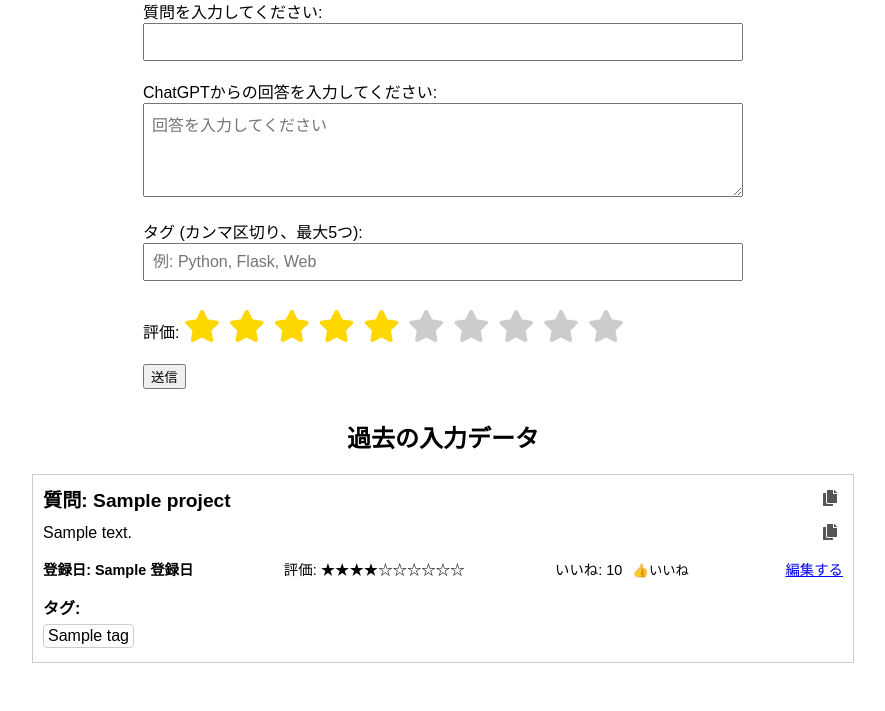
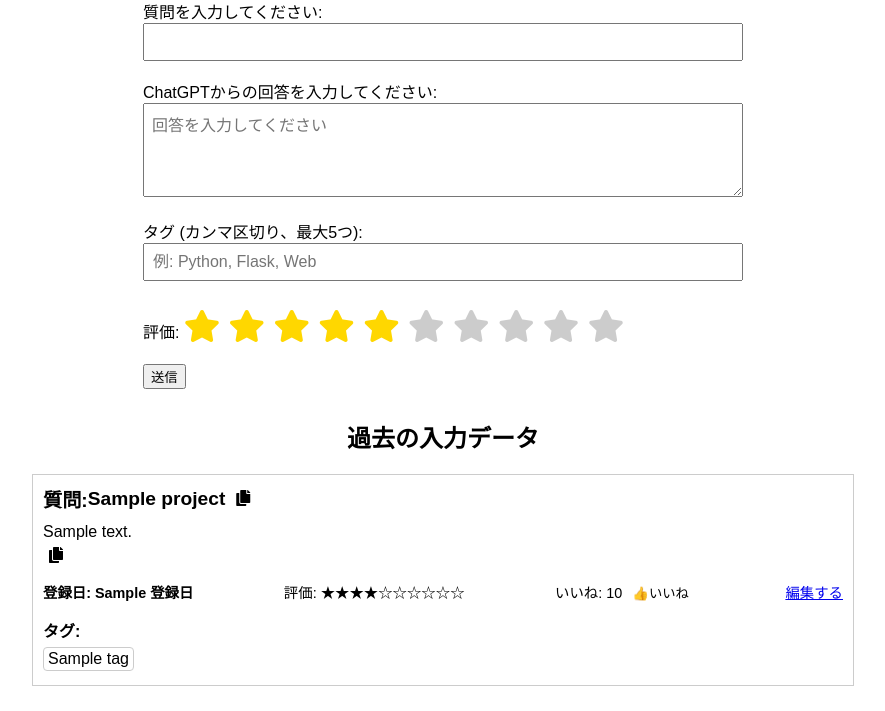
Before and after one commit to NoJobDetective/flask_test4, a Flask app: template templates/index.html in a window 1280 px wide. Shown: the part 134-845 px from the top of the page, without its empty margins (197-1082 px from the left). Before the commit the page ends 797 px from the top, so only its background shows below. Run offline with Flask 3, Linux system fonts and the light colour scheme; the template is opened without the code that fills it: most values are stand-ins (such as "Sample title", 1, 10 or a date in 2020); some libraries are stand-ins or nearby versions.

Commit message:
Update index.html

```diff
--- a/templates/index.html
+++ b/templates/index.html
@@ -76,26 +76,14 @@
       margin-bottom: 10px;
       font-weight: bold;
       display: flex;
-      justify-content: space-between;
       align-items: center;
     }
-    /* 回答表示セクション */
-    .answer-section {
-      display: flex;
-      justify-content: space-between;
-      align-items: center;
-    }
-    /* コピー用ボタンのスタイル */
-    .copy-btn {
+    .question-section .copy-btn {
       background: none;
       border: none;
       cursor: pointer;
+      margin-left: 5px;
       font-size: 1rem;
-      margin-left: 5px;
-      color: #555;
-    }
-    .copy-btn:hover {
-      color: #000;
     }
     /* 中央セクション：回答 */
     .middle-section {
@@ -122,6 +110,14 @@
     }
     .toggle-comment:hover, .print-preview-btn:hover {
       background-color: #0056b3;
+    }
+    /* 回答コピー用ボタン */
+    .answer-copy-btn {
+      background: none;
+      border: none;
+      cursor: pointer;
+      margin-top: 5px;
+      font-size: 1rem;
     }
     /* 下部セクション */
     .bottom-section {
@@ -238,15 +234,12 @@
         <div class="banner" id="banner{{ project.id }}">
           <!-- 質問表示 -->
           <div class="question-section">
-            <div id="question-text-{{ project.id }}">
-              <strong>質問:</strong> {{ project.question }}
-            </div>
-            <button type="button" class="copy-btn" onclick="copyText('question-text-{{ project.id }}')">
-              <i class="fas fa-copy"></i>
-            </button>
+            <strong>質問:</strong>
+            <span id="question-text-{{ project.id }}">{{ project.question }}</span>
+            <button type="button" onclick="copyText('question-text-{{ project.id }}')" class="copy-btn" title="コピー"><i class="fas fa-copy"></i></button>
           </div>
           <!-- 回答表示 -->
-          <div class="middle-section answer-section">
+          <div class="middle-section">
             <div id="answer-text-{{ project.id }}">
               {% set lines = project.answer.split('\n') %}
               {% if lines|length > 4 %}
@@ -264,9 +257,7 @@
                 </div>
               {% endif %}
             </div>
-            <button type="button" class="copy-btn" onclick="copyText('answer-text-{{ project.id }}')">
-              <i class="fas fa-copy"></i>
-            </button>
+            <button type="button" onclick="copyText('answer-text-{{ project.id }}')" class="answer-copy-btn" title="コピー"><i class="fas fa-copy"></i></button>
           </div>
           <!-- 下部セクション：登録日、評価、いいね、編集、削除 -->
           <div class="bottom-section">
@@ -310,6 +301,15 @@
   </div>
 
   <script>
+    function copyText(elementId) {
+      var text = document.getElementById(elementId).innerText;
+      navigator.clipboard.writeText(text).then(function() {
+        alert("コピーしました");
+      }, function(err) {
+        alert("コピーに失敗しました");
+      });
+    }
+
     function toggleLike(projectId) {
       var liked = localStorage.getItem("liked_" + projectId);
       var url = liked ? "/unlike/" + projectId : "/like/" + projectId;
@@ -401,16 +401,6 @@
         });
       });
     }
-
-    // コピー機能の実装
-    function copyText(elementId) {
-      const text = document.getElementById(elementId).innerText;
-      navigator.clipboard.writeText(text).then(() => {
-        alert("コピーしました！");
-      }).catch(err => {
-        console.error('コピーに失敗しました:', err);
-      });
-    }
   </script>
 </body>
 </html>
```
